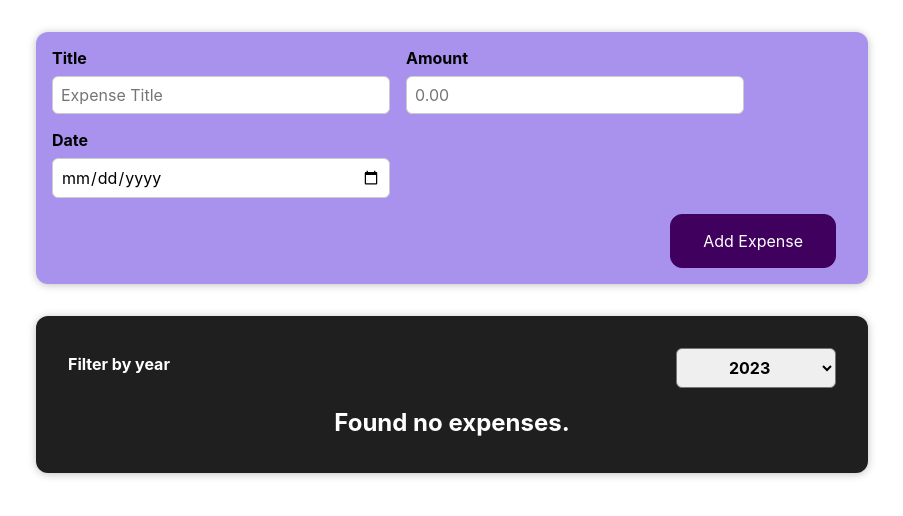
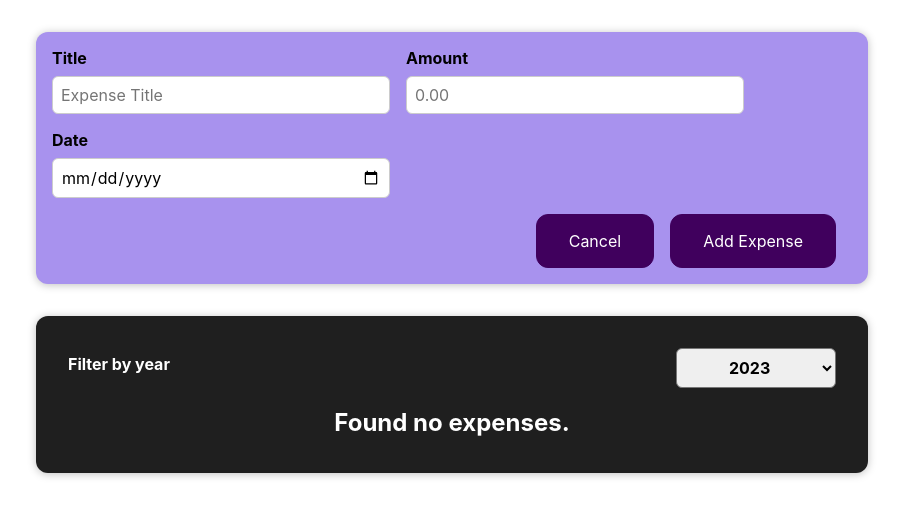
Before and after one commit to jonmico/expense-tracker, a React (Vite) app: page / in a window 1280 px wide. Both pictures are taken after a click on the button "Add Expense". Shown: the top 516 px of the page, without its empty margins (188-1091 px from the left). Built offline with nearby package versions, Linux system fonts and the light colour scheme.

Commit message:
Form now conditionally renders and has a cancel button.

```diff
--- a/src/components/NewExpense/ExpenseForm.jsx
+++ b/src/components/NewExpense/ExpenseForm.jsx
@@ -1,7 +1,7 @@
 import './ExpenseForm.css';
 import { useState } from 'react';
 
-export default function ExpenseForm({ onAddExpense }) {
+export default function ExpenseForm({ onAddExpense, handleCancelClick }) {
   const [formData, setFormData] = useState({
     title: '',
     amount: '',
@@ -23,6 +23,11 @@ export default function ExpenseForm({ onAddExpense }) {
     };
     onAddExpense(expenseData);
     setFormData({ title: '', amount: '', date: '' });
+    handleCancelClick();
+  }
+
+  function handleCancelButtonClick() {
+    handleCancelClick();
   }
 
   return (
@@ -66,6 +71,7 @@ export default function ExpenseForm({ onAddExpense }) {
         </div>
       </div>
       <div className='new-expense__actions'>
+        <button onClick={handleCancelButtonClick}>Cancel</button>
         <button type='submit'>Add Expense</button>
       </div>
     </form>
--- a/src/components/NewExpense/NewExpense.jsx
+++ b/src/components/NewExpense/NewExpense.jsx
@@ -1,10 +1,28 @@
 import './NewExpense.css';
 import ExpenseForm from './ExpenseForm';
+import { useState } from 'react';
 
 export default function NewExpense({ addExpense }) {
+  const [isAddingExpense, setIsAddingExpense] = useState(false);
+
+  function handleAddClick() {
+    setIsAddingExpense(true);
+  }
+
+  function handleCancelClick() {
+    setIsAddingExpense(false);
+  }
+
   return (
     <div className='new-expense'>
-      <ExpenseForm onAddExpense={addExpense} />
+      {isAddingExpense ? (
+        <ExpenseForm
+          onAddExpense={addExpense}
+          handleCancelClick={handleCancelClick}
+        />
+      ) : (
+        <button onClick={handleAddClick}>Add Expense</button>
+      )}
     </div>
   );
 }
```
